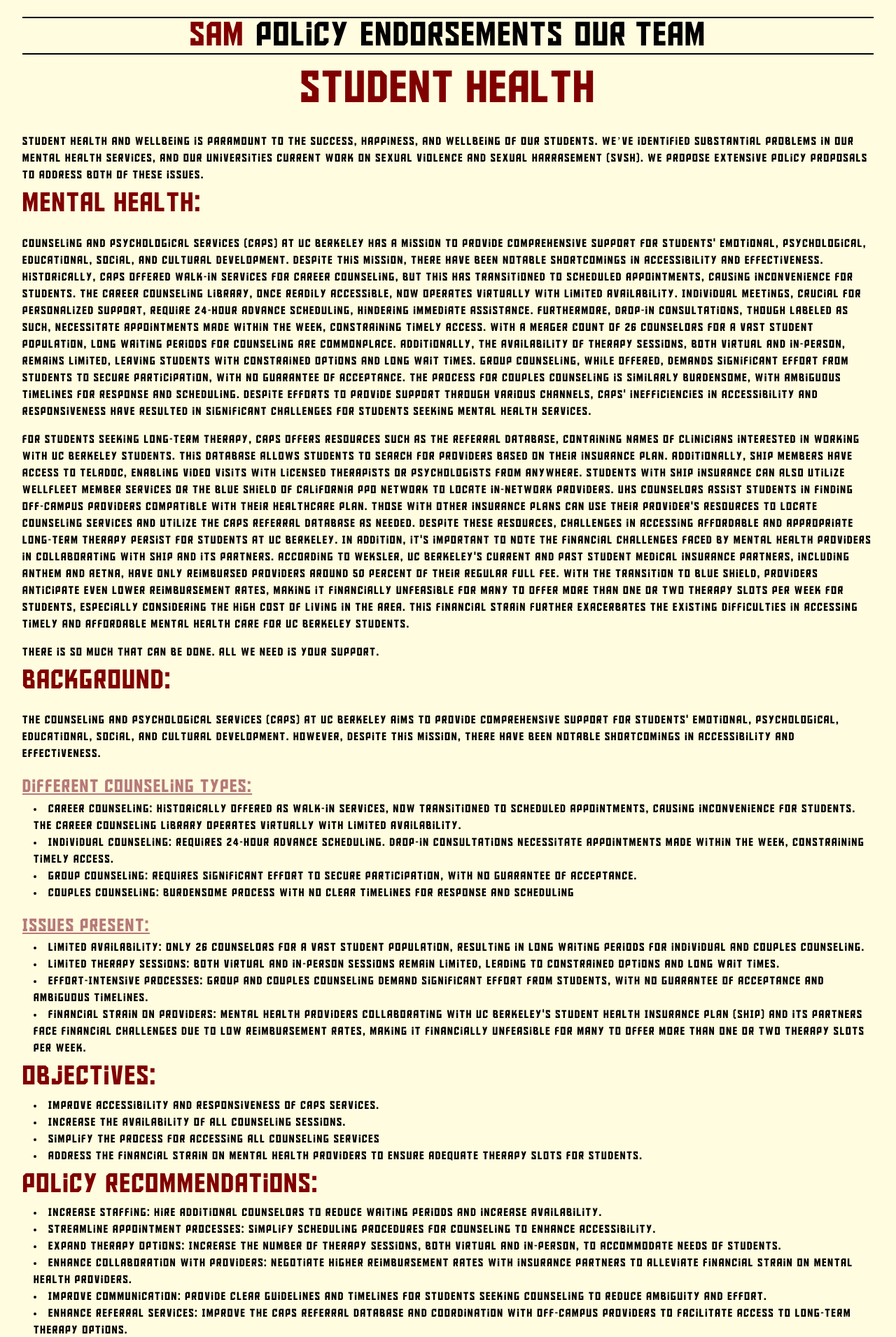
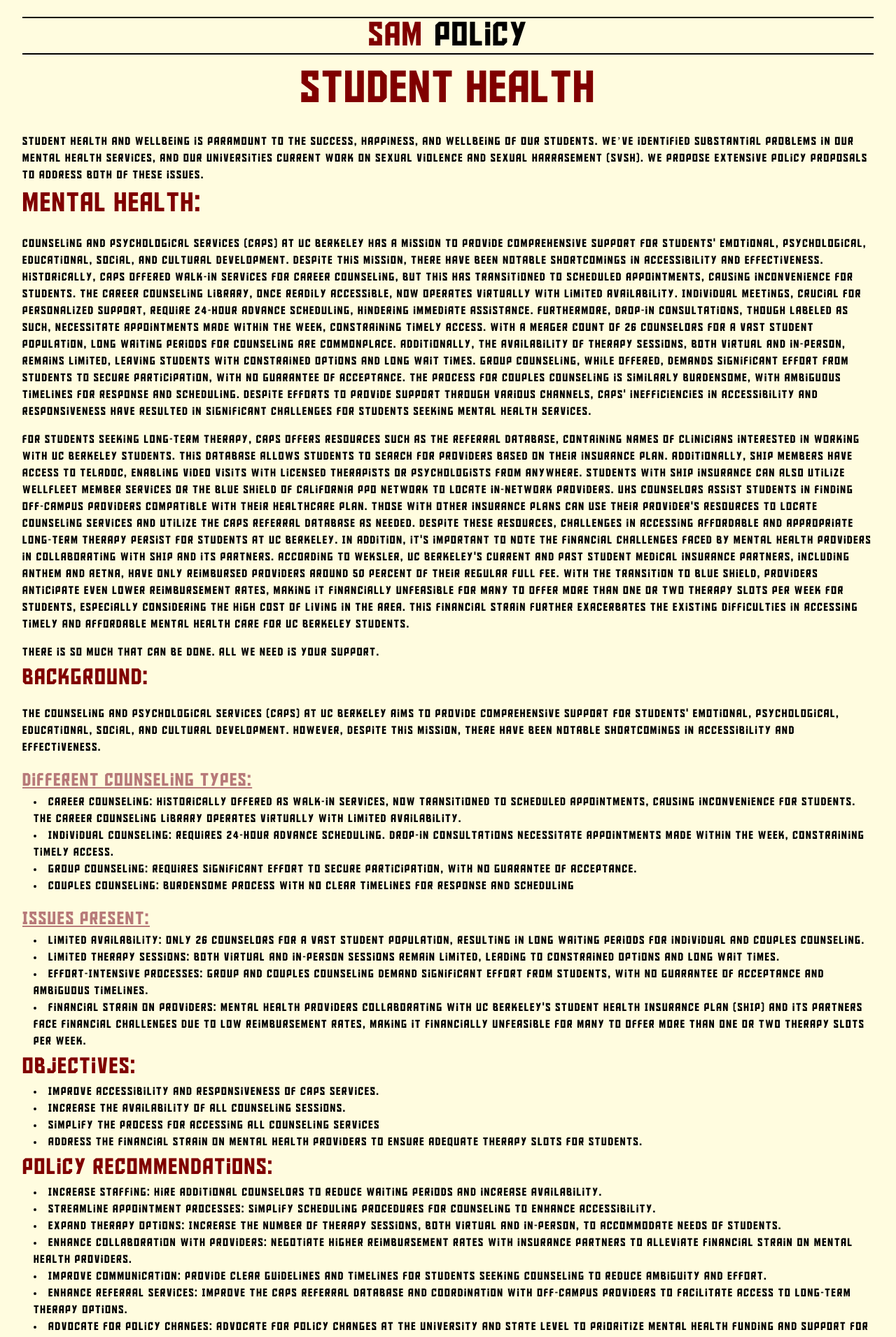
Before and after one commit to TheArctesian/samforpres, a SvelteKit app: page /Policy/Health in a window 1280 px wide. Shown: the top 1911 px of the page at 70% size. Built offline with nearby package versions, Linux system fonts and the light colour scheme.

Commit message:
style changes

```diff
--- a/src/routes/+layout.svelte
+++ b/src/routes/+layout.svelte
@@ -28,15 +28,15 @@
 			<a href="/Policy/Divestment" class="a rounded-b py-2 px-4 block whitespace-no-wrap">Divestment</a>
 		</div>
 	</div>
-	<a
+	<!-- <a
 		href="/Endorsements"
 		class="a bold mx-2 text-4xl transition-colors duration-300 hover:text-[var(--pri)]"
 		>Endorsements</a
-	>
-	<a
+	> -->
+	<!-- <a
 		href="/Team"
 		class="a bold mx-2 text-4xl transition-colors duration-300 hover:text-[var(--pri)]">Our Team</a
-	>
+	> -->
 </div>
 
 <hr class="h-px mx-8 bg-black border-0 dark:bg-gray-700" />
--- a/src/routes/Policy/Health/+page.svelte
+++ b/src/routes/Policy/Health/+page.svelte
@@ -57,7 +57,7 @@
 
 	<p>There is so much that can be done. All we need is your support.</p>
 
-	<h2>Background:</h2>
+	<h4>Background:</h4>
 
 	<p>
 		The Counseling and Psychological Services (CAPS) at UC Berkeley aims to provide comprehensive
@@ -103,7 +103,7 @@
 		week.
 	</li>
 
-	<h2>Objectives:</h2>
+	<h4>Objectives:</h4>
 	<li>Improve accessibility and responsiveness of CAPS services.</li>
 	<li>Increase the availability of all counseling sessions.</li>
 	<li>Simplify the process for accessing all counseling services</li>
@@ -112,7 +112,7 @@
 		students.
 	</li>
 
-	<h2>Policy Recommendations:</h2>
+	<h4>Policy Recommendations:</h4>
 	<li>
 		Increase Staffing: Hire additional counselors to reduce waiting periods and increase
 		availability.
@@ -286,6 +286,10 @@
 		color: var(--pri);
 		font-size: 3vw;
 	}
+	h4 {
+		color: var(--pri);
+		font-size: 2.5vw;
+	}
 	p {
 		margin-top: 1rem;
 	}
```
